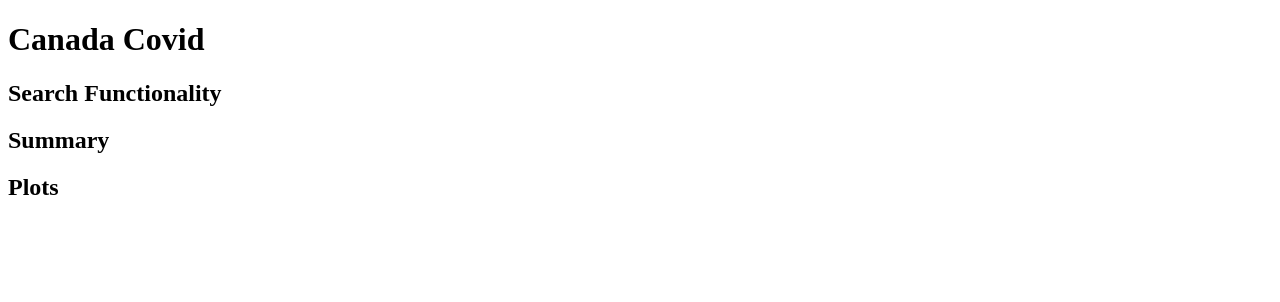
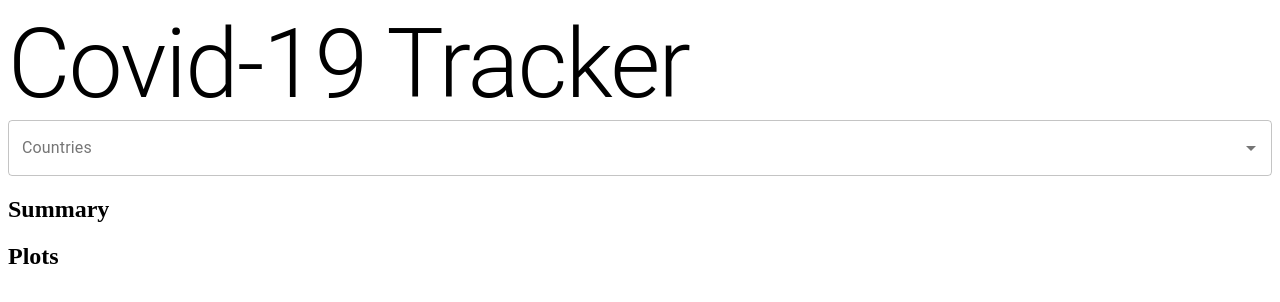
Before and after one commit to jyotirsai/react-covid-tracker, a React (Create React App) app: page / in a window 1280 px wide. Shown: the top 302 px of the page. Built offline with nearby package versions, Linux system fonts and the light colour scheme; no server answers.

Commit message:
search functionality works

```diff
--- a/package.json
+++ b/package.json
@@ -3,9 +3,13 @@
   "version": "0.1.0",
   "private": true,
   "dependencies": {
+    "@material-ui/core": "^4.11.0",
+    "@material-ui/lab": "^4.0.0-alpha.56",
+    "@material-ui/styles": "^4.10.0",
     "@testing-library/jest-dom": "^4.2.4",
     "@testing-library/react": "^9.3.2",
     "@testing-library/user-event": "^7.1.2",
+    "axios": "^0.20.0",
     "react": "^16.13.1",
     "react-dom": "^16.13.1",
     "react-scripts": "3.4.3"
--- a/src/App.js
+++ b/src/App.js
@@ -1,14 +1,32 @@
-import React from "react";
+import React, { useState, useEffect } from "react";
 import Search from "./components/Search";
 import Plots from "./components/Plots";
 import Summary from "./components/Summary";
+import axios from "axios";
+import { Typography } from "@material-ui/core";
 
 const App = () => {
+  const [countries, setCountries] = useState([]);
+  const [summary, setSummary] = useState([]);
+  const [selectedCountry, setSelectedCountry] = useState("canada");
+
+  // fetch data
+  useEffect(() => {
+    // fetch country data to populate autocomplete textbox
+    axios.get("https://api.covid19api.com/countries").then((res) => {
+      setCountries(res.data);
+    });
+    // fetch covid data
+    axios.get("https://api.covid19api.com/summary").then((res) => {
+      setSummary(res.data);
+    });
+  }, []);
+
   return (
     <div>
-      <h1>Canada Covid</h1>
-      <Search />
-      <Summary />
+      <Typography variant="h1">Covid-19 Tracker</Typography>
+      <Search countries={countries} setSelectedCountry={setSelectedCountry} />
+      <Summary selectedCountry={selectedCountry} summary={summary} />
       <Plots />
     </div>
   );
--- a/src/components/Search.js
+++ b/src/components/Search.js
@@ -1,9 +1,18 @@
 import React from "react";
+import { TextField } from "@material-ui/core";
+import { Autocomplete } from "@material-ui/lab";
 
-const Search = () => {
+const Search = (props) => {
   return (
     <div>
-      <h2>Search Functionality</h2>
+      <Autocomplete
+        options={props.countries}
+        onChange={(event, value) => props.setSelectedCountry(value.Slug)}
+        getOptionLabel={(option) => option.Country}
+        renderInput={(params) => (
+          <TextField {...params} variant="outlined" label="Countries" />
+        )}
+      />
     </div>
   );
 };
```
Also changed, not shown: 1 other file (tests, documents, lock files or other folders).
